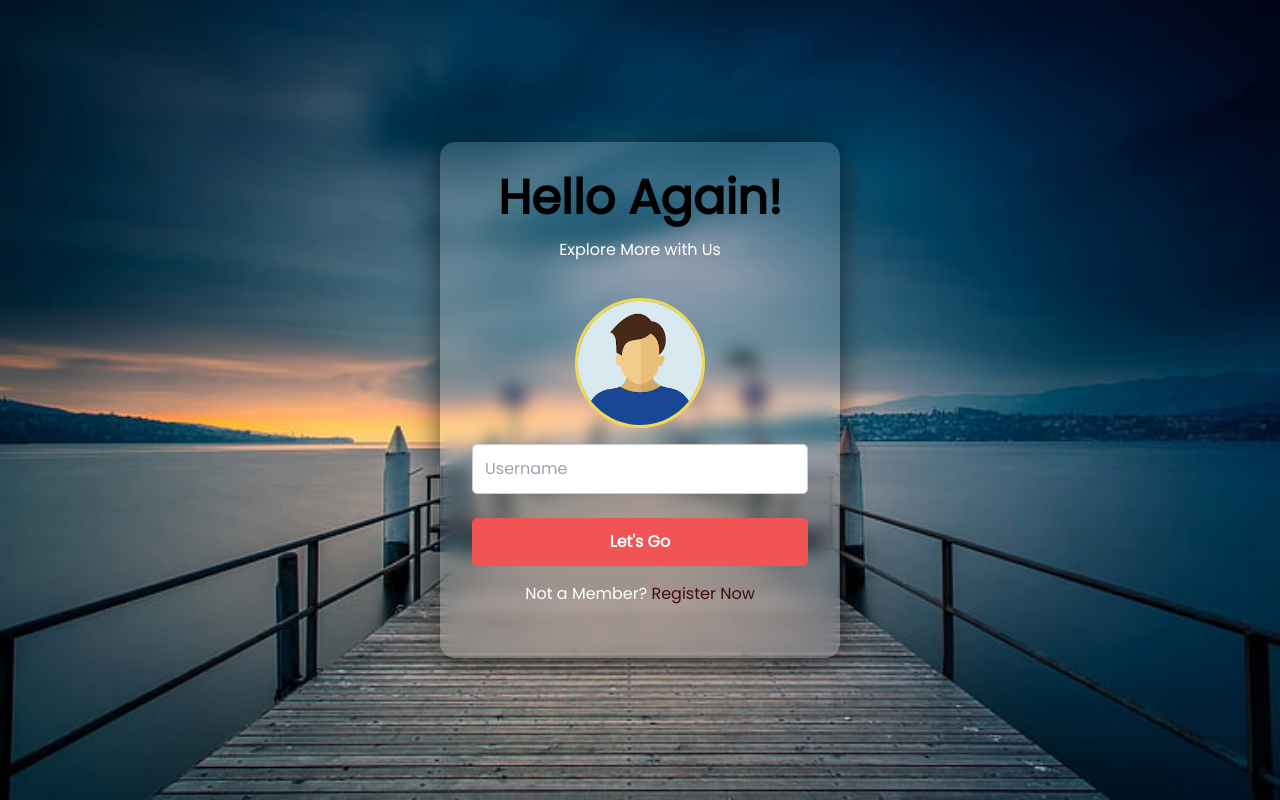
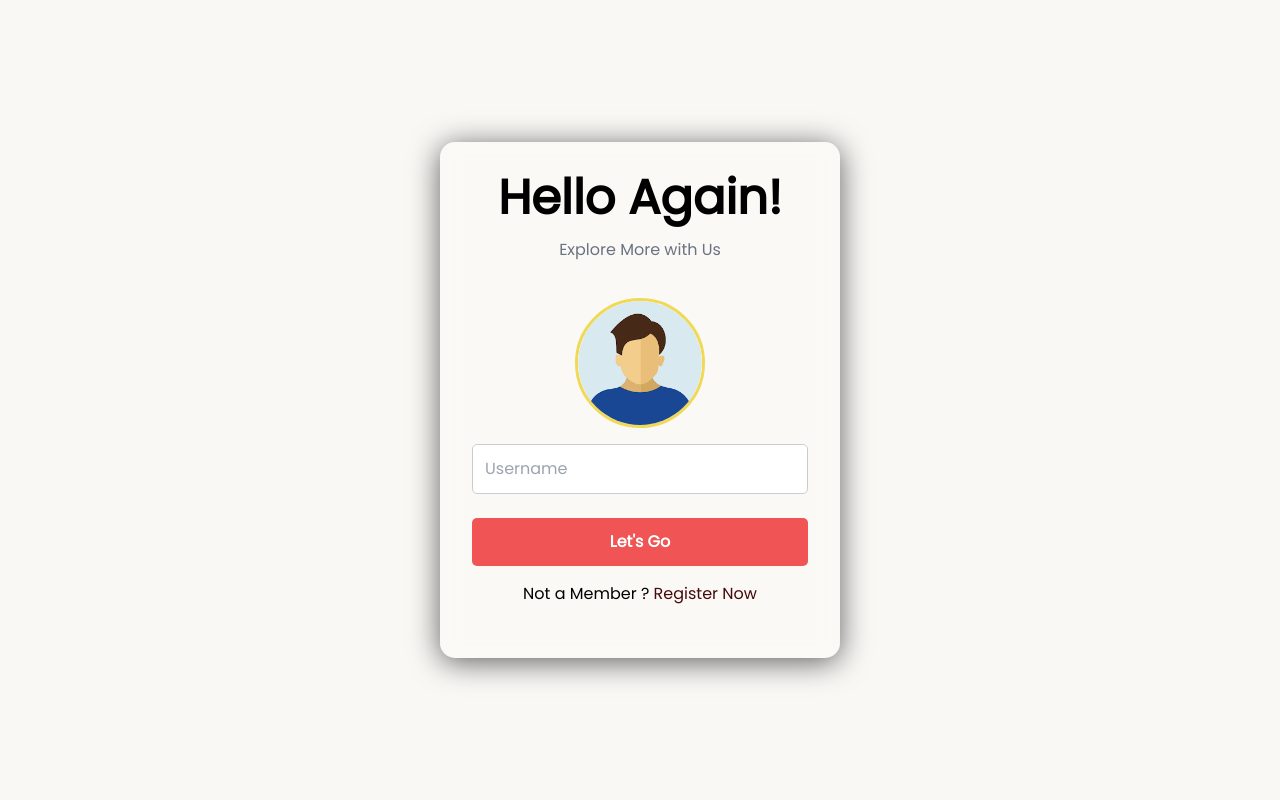
Before and after one commit to Karanb2707/Login-App-With-Email-OTP, a React (Create React App) app in the folder client/: page / in a window 1280 px wide. Built offline with nearby package versions, Linux system fonts and the light colour scheme.

Commit message:
Username UI Done

```diff
--- a/client/src/components/Username.js
+++ b/client/src/components/Username.js
@@ -10,8 +10,8 @@ export default function Username() {
         <div className={styles.glass}>
 
           <div className="title flex flex-col items-center">
-            <h4 className="text-5xl font-bold">Hello Again!</h4>
-            <span className="py-4 text-small text-center text-white">
+            <h4 className="text-5xl text-black font-bold">Hello Again!</h4>
+            <span className="py-4 text-small text-center text-gray-500">
               Explore More with Us
             </span>
           </div>
@@ -27,8 +27,8 @@ export default function Username() {
             </div>
 
             <div className="text-center py-4">
-              <span className="text-white">
-                Not a Member? <Link className="text-red-950" to="/register">Register Now</Link>
+              <span className="text-black">
+                Not a Member ? <Link className="text-red-950" to="/register">Register Now</Link>
               </span>
             </div>
           </form>
--- a/client/src/index.css
+++ b/client/src/index.css
@@ -9,9 +9,5 @@
 }
 
 body {
-    background: rgb(255, 252, 246);
-    background-image: url('./assets/bg.png');
-    background-size: cover; /* Ensures the image covers the entire background */
-    background-repeat: no-repeat; /* Prevents the image from repeating */
-    background-position: center; /* Centers the image */
+    background: rgb(249, 248, 245);
 }
```
Also changed, not shown: client/src/assets/bg.png.
